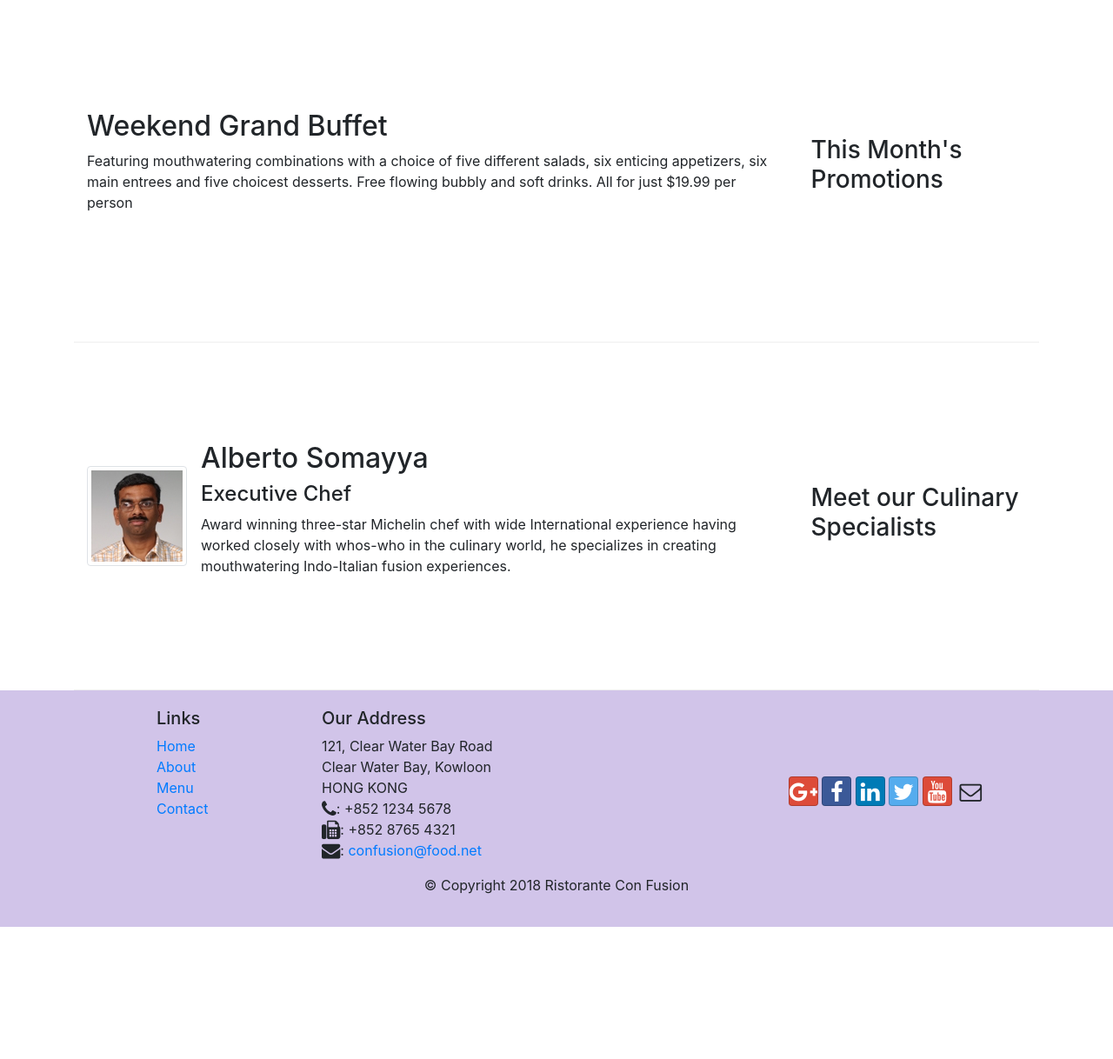
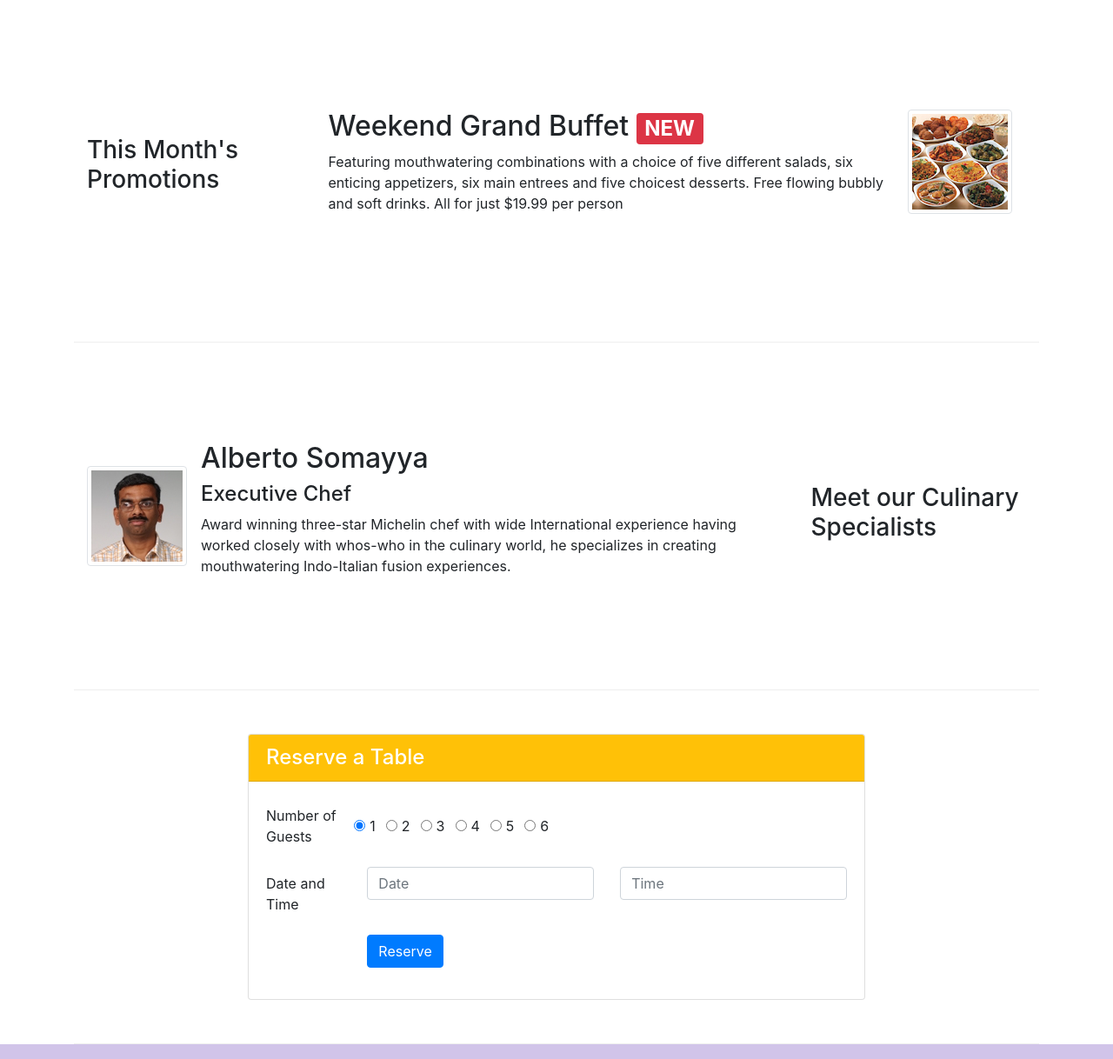
Before and after one commit to TatianaLekhatkova/bootstrap-test, a website: page index.html in a window 1280 px wide. Shown: the part 740-1958 px from the top of the page at 87% size. Before the commit the page ends 1806 px from the top, so only its background shows below. Drawn offline with nearby package versions, Linux system fonts and the light colour scheme.

Commit message:
Task 2 - Form and links added

```diff
--- a/index.html
+++ b/index.html
@@ -40,8 +40,13 @@
                     <h1>Ristorante con Fusion</h1>
                     <p>We take inspiration from the World's best cuisines, and create a unique fusion experience. Our lipsmacking creations will tickle your culinary senses!</p>
                 </div>
-                <div class="col-12 col-sm align-self-center">
+                <div class="col-12 col-sm-3 align-self-center">
                     <img src="img/logo.png" class="img-fluid">
+                </div>
+                <div class="col-12 col-sm-3 align-self-center">
+                    <a class="btn btn-sm btn-warning" role="button" href="#reservation">
+                        Reserve Table
+                    </a>
                 </div>
             </div>
         </div>
@@ -56,20 +61,25 @@
                 <div class="media">
                     <img class="d-flex mr-3 img-thumbnail align-self-center" src="img/uthappizza.png" alt="Uthappizza">
                     <div class="media-body">
-                        <h2 class="mt-0">Uthappizza</h2>
+                        <h2 class="mt-0">Uthappizza <span class="badge badge-danger mr-2">HOT</span><span class="badge badge-pill badge-secondary">$4.99</span></h2>
                 <p>A unique combination of Indian Uthappam (pancake) and Italian pizza, topped with Cerignola olives, ripe vine cherry tomatoes, Vidalia onion, Guntur chillies and Buffalo Paneer.</p>
                     </div>
                 </div>
             </div>
         </div>
         <div class="row row-content align-items-center">
-            <div class="col-12 col-sm-4 order-sm-last col-md-3">
+            <div class="col-12 col-sm-4 order-sm-first col-md-3">
                 <h3>This Month's Promotions</h3>
             </div>
-            <div class="col col-sm order-sm-first col-md">
-                <h2>Weekend Grand Buffet</h2>
-                <p>Featuring mouthwatering combinations with a choice of five different salads, six enticing appetizers, six main entrees and five choicest desserts. Free flowing bubbly and soft drinks. All for just $19.99 per person </p>
-            </div>
+            <div class="col col-sm order-sm-last col-md">
+                <div class="media">
+                    <div class="media-body mr-3">
+                        <h2>Weekend Grand Buffet <span class="badge badge-danger">NEW</span></h2>
+                        <p>Featuring mouthwatering combinations with a choice of five different salads, six enticing appetizers, six main entrees and five choicest desserts. Free flowing bubbly and soft drinks. All for just $19.99 per person </p>
+                    </div>
+                    <img class="d-flex mr-3 img-thumbnail" src="img/buffet.png" alt="buffet">
+                </div>
+                </div>
         </div>
 
         <div class="row row-content align-items-center">
@@ -82,13 +92,68 @@
                     <div class="media-body">
                     <h2>Alberto Somayya</h2>
                     <h4>Executive Chef</h4>
-                    <p>Award winning three-star Michelin chef with wide International experience having worked closely with whos-who in the culinary world, he specializes in creating mouthwatering Indo-Italian fusion experiences. </p>
+                    <p class="d-none d-sm-block">Award winning three-star Michelin chef with wide International experience having worked closely with whos-who in the culinary world, he specializes in creating mouthwatering Indo-Italian fusion experiences. </p>
                     </div>
+                </div>
+            </div>
+        </div>
+        <div class="row row-content justify-content-center" id="reservation">
+            <div class="col-12 col-sm-8">
+            <div class="card">
+                <h4 class="card-header bg-warning text-white">Reserve a Table</h4>
+                <div class="card-body">
+                    <form>
+                    <div class="form-group row">
+                        <label for="numguest" class="col-md-2 col-form-label">Number of Guests</label>
+                        <div class="form-check form-check-inline">
+                            <input class="form-check-input" type="radio" name="numguest" id="numguest" value="option1" checked>
+                            <label class="form-check-label" for="numguest">1</label>
+                        </div>
+                        <div class="form-check form-check-inline">
+                            <input class="form-check-input" type="radio" name="numguest" id="numguest" value="option2">
+                            <label class="form-check-label" for="numguest">2</label>
+                        </div>
+                        <div class="form-check form-check-inline">
+                            <input class="form-check-input" type="radio" name="numguest" id="numguest" value="option3">
+                            <label class="form-check-label" for="numguest">3</label>
+                        </div>
+                        <div class="form-check form-check-inline">
+                            <input class="form-check-input" type="radio" name="numguest" id="numguest" value="option4">
+                            <label class="form-check-label" for="numguest">4</label>
+                        </div>
+                        <div class="form-check form-check-inline">
+                            <input class="form-check-input" type="radio" name="numguest" id="numguest" value="option5">
+                            <label class="form-check-label" for="numguest">5</label>
+                        </div>
+                        <div class="form-check form-check-inline">
+                            <input class="form-check-input" type="radio" name="numguest" id="numguest" value="option6">
+                            <label class="form-check-label" for="numguest">6</label>
+                        </div>
+                        </div>
+                    <div class="form-group row">
+                        <label for="reserve" class="col-md-2 col-form-label">Date and Time</label>
+                        <div class="col-md-5">
+                            <input class="form-control" type="text" id="date" name="date" placeholder="Date">
+                        </div>
+                        <div class="col-md-5">
+                            <input class="form-control" type="text" id="time" name="time" placeholder="Time">
+                        </div>
+                    </div>
+                    <div class="form-group row">
+                        <div class="offset-md-2 col-md-10">
+                            <button type="submit" class="btn btn-primary">
+                                Reserve
+                            </button>
+                        </div>
+                    </div>
+                    </div>
+                    </form>
 
                 </div>
 
+            </div>
+            </div>
 
-            </div>
         </div>
     </div>
 
```
Also changed, not shown: css/styles.css (line endings or trailing spaces).
